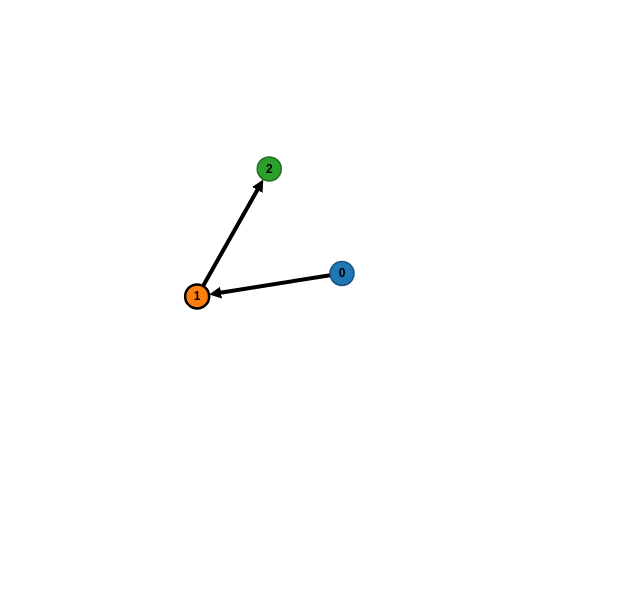
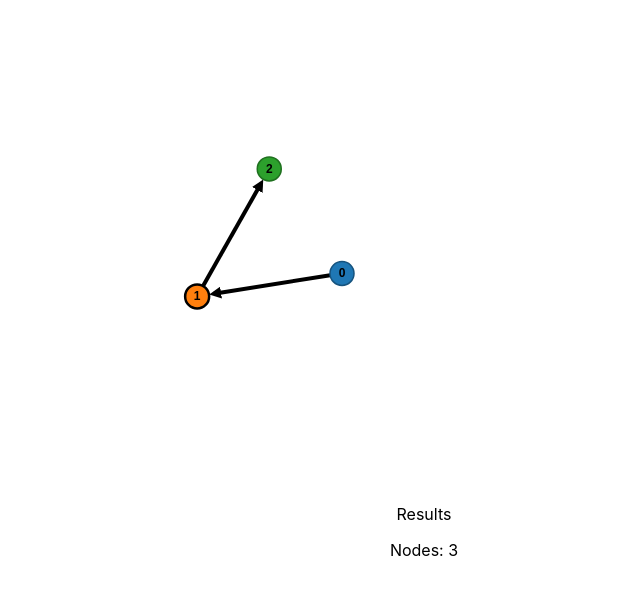
Before and after one commit to robinlake/polycule-visualizer, a React (Create React App) app: page / in a window 1280 px wide. Shown: the top 594 px of the page, without its empty margins (216-856 px from the left). Built offline with nearby package versions, Linux system fonts and the light colour scheme.

Commit message:
make results ccomponent

```diff
--- a/src/components/NetworkGraphFunctional.tsx
+++ b/src/components/NetworkGraphFunctional.tsx
@@ -4,7 +4,9 @@ import { useD3 } from '../hooks/useD3';
 
 interface GraphProps {
   nodes: any;
+  setNodes: any;
   links: any;
+  setLinks: any;
 }
 
 function NetworkGraphFunctional(props: GraphProps) {
--- a/src/components/Page.tsx
+++ b/src/components/Page.tsx
@@ -1,5 +1,6 @@
 import React, {useState} from 'react'
 import NetworkGraphFunctional from './NetworkGraphFunctional'
+import Results from './Results'
 
 function Page() {
     const [nodes, setNodes] = useState([
@@ -17,8 +18,11 @@ function Page() {
         <div>
             <NetworkGraphFunctional
                 nodes={nodes}
+                setNodes={setNodes}
                 links={links}
+                setLinks={setLinks}
             />
+            <Results nodes={nodes.length} />
         </div>
     )
 }
--- a/src/components/Results.tsx
+++ b/src/components/Results.tsx
@@ -1,8 +1,15 @@
 import React from 'react'
 
-function Results() {
+interface ResultsProps {
+    nodes: any;
+}
+
+function Results(props: ResultsProps) {
+    const {nodes} = props;
   return (
-    <div>Results</div>
+    <div>Results
+        <p>Nodes: {nodes}</p>
+    </div>
   )
 }
 
```
